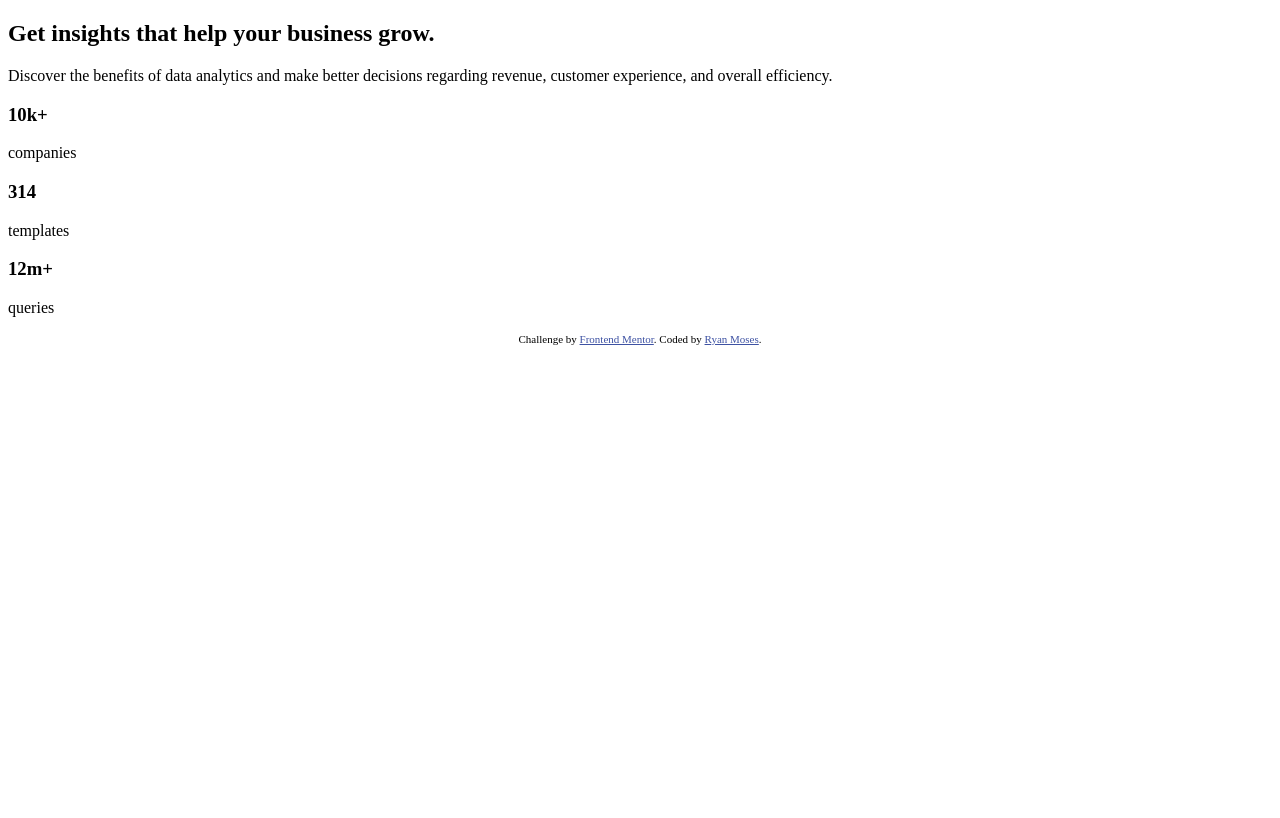
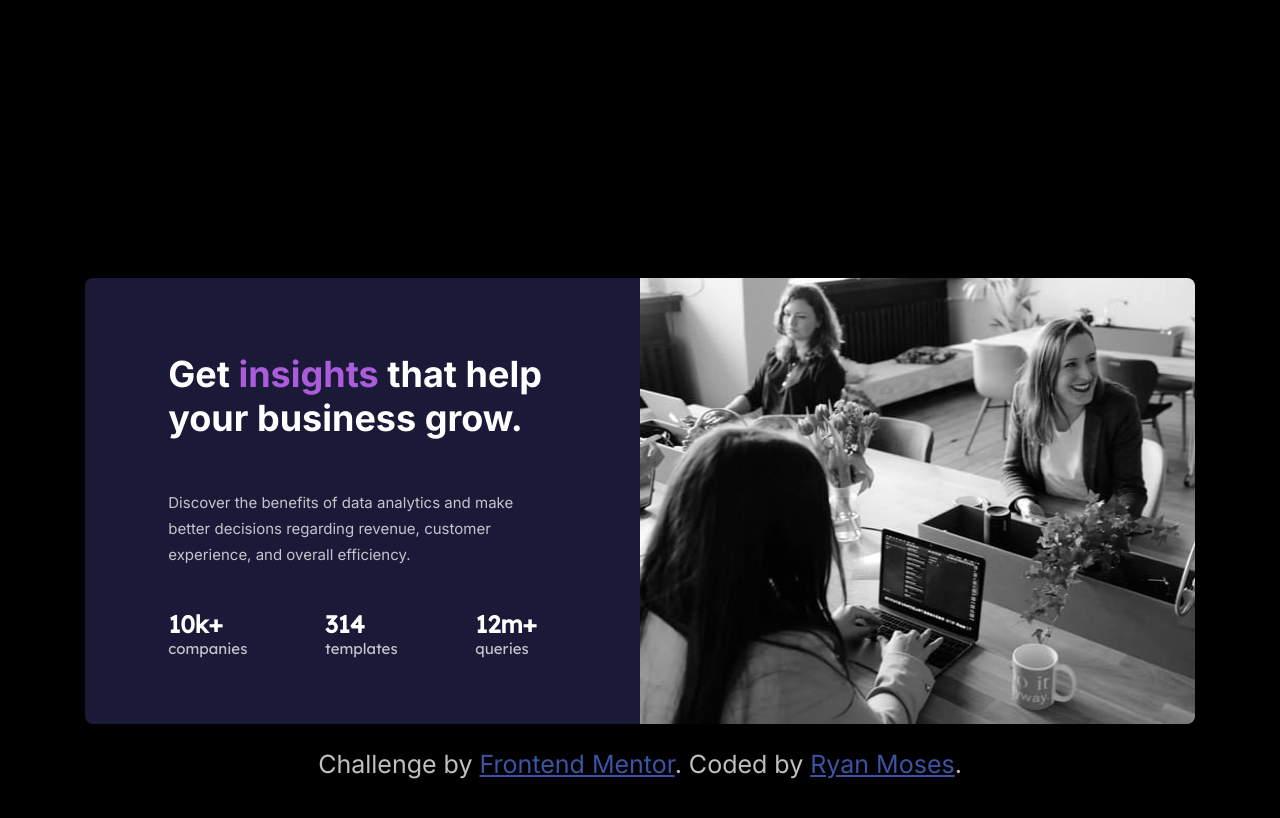
Before and after one commit to Ryan-C-Moses/stats-preview-card-app, a plain HTML site: page index.html in a window 1280 px wide. Drawn offline with Linux system fonts and the light colour scheme.

Commit message:
add initial files from previous work

```diff
--- /dev/null
+++ b/assets/css/app.css
@@ -0,0 +1,113 @@
+@import url("https://fonts.googleapis.com/css2?family=Inter:wght@400;700&family=Lexend+Deca&display=swap");
+
+:root {
+  --main-bg-color: hsl(233, 47%, 7%);
+  --card-bg: hsl(244, 38%, 16%);
+  --accent-color: hsl(277, 64%, 61%);
+  --main-heading: hsl(0, 0%, 100%);
+  --main-paragraph: hsla(0, 0%, 100%, 0.75);
+  --stat-headings: hsla(0, 0%, 100%, 0.6);
+}
+
+* {
+  box-sizing: border-box;
+}
+
+body {
+  height: 130vh;
+  /* width: 105vw; */
+  font-size: 15px;
+  font-family: "Inter", sans-serif;
+  display: flex;
+  flex-direction: column;
+  justify-content: center;
+  align-items: center;
+  color: var(--main-paragraph);
+  background-color: black;
+}
+
+h1 {
+  font-size: 36px;
+  font-weight: 700;
+  line-height: 44px;
+  color: var(--main-heading);
+}
+
+h1 span {
+  font-size: inherit;
+  color: var(--accent-color);
+}
+
+img {
+  max-height: 100%;
+  min-width: 100%;
+}
+
+.container {
+  display: flex;
+  flex-direction: row;
+  /* justify-content: space-between; */
+  height: 446px;
+  width: 1110px;
+  margin-bottom: 25px;
+  border-radius: 8px;
+  overflow: hidden;
+  background-color: var(--card-bg);
+  border: none;
+}
+
+.content-container {
+  flex: 1;
+  display: flex;
+  justify-content: center;
+  align-items: center;
+}
+.content {
+  /* box-sizing: content-box; */
+  min-width: 70%;
+  min-height: 80%;
+  width: 375px;
+  display: flex;
+  flex-direction: column;
+  justify-content: space-around;
+  align-items: flex-start;
+  text-align: left;
+  border-radius: 8px;
+}
+
+.image-container {
+  flex: 1;
+}
+
+.main-pg {
+  line-height: 26px;
+}
+
+.accolades {
+  display: flex;
+  align-items: center;
+  min-width: 100%;
+}
+
+.accolades p {
+  display: flex;
+  flex-direction: column;
+  font-family: "Lexend Deca", sans-serif;
+  margin-right: 20%;
+}
+
+.accolades span {
+  color: var(--main-heading);
+  font-size: 24px;
+  font-weight: 700;
+}
+
+/* ATTRIBUTION */
+
+.attribution {
+  font-size: 25px;
+  text-align: center;
+}
+.attribution a {
+  color: hsl(228, 45%, 44%);
+}
--- a/index.html
+++ b/index.html
@@ -13,42 +13,39 @@
     />
 
     <title>Frontend Mentor | Stats preview card component</title>
-
-    <!-- Feel free to remove these styles or customise in your own stylesheet 👍 -->
-    <style>
-      .attribution {
-        font-size: 11px;
-        text-align: center;
-      }
-      .attribution a {
-        color: hsl(228, 45%, 44%);
-      }
-    </style>
+    <link rel="stylesheet" href="./assets/css/app.css" />
   </head>
   <body>
     <div class="container">
-      <div class="img-001">
-        <picture> </picture>
+      <div class="content-container">
+        <div class="content">
+          <h1>Get <span>insights</span> that help your business grow.</h1>
+          <p class="main-pg">
+            Discover the benefits of data analytics and make better decisions
+            regarding revenue, customer experience, and overall efficiency.
+          </p>
+
+          <div class="accolades">
+            <p><span>10k+</span>companies</p>
+            <p><span>314</span>templates</p>
+            <p><span>12m+</span>queries</p>
+          </div>
+        </div>
       </div>
-      <h2>Get insights that help your business grow.</h2>
-
-      <p>
-        Discover the benefits of data analytics and make better decisions
-        regarding revenue, customer experience, and overall efficiency.
-      </p>
-      <h3>10k+</h3>
-      <p>companies</p>
-      <h3>314</h3>
-      <p>templates</p>
-      <h3>12m+</h3>
-      <p>queries</p>
+      <div class="image-container">
+        <img
+          src="./images/image-header-desktop.jpg"
+          class="rightSideImg"
+          alt="People Working"
+        />
+      </div>
     </div>
 
     <div class="attribution">
       Challenge by
       <a href="https://www.frontendmentor.io?ref=challenge" target="_blank"
         >Frontend Mentor</a
-      >. Coded by <a href="#">Ryan Moses</a>.
+      >. Coded by <a href="https://github.com/mosesrc">Ryan Moses</a>.
     </div>
   </body>
 </html>
```
